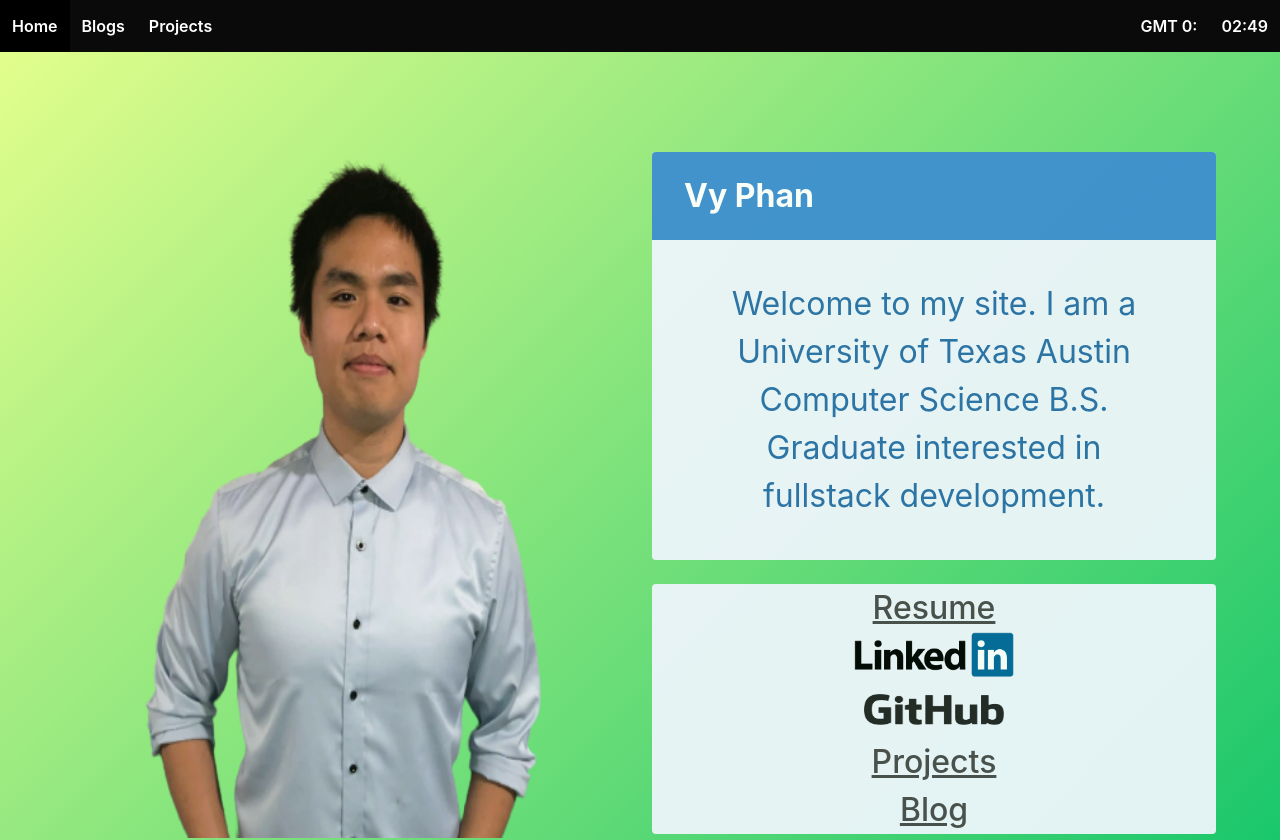
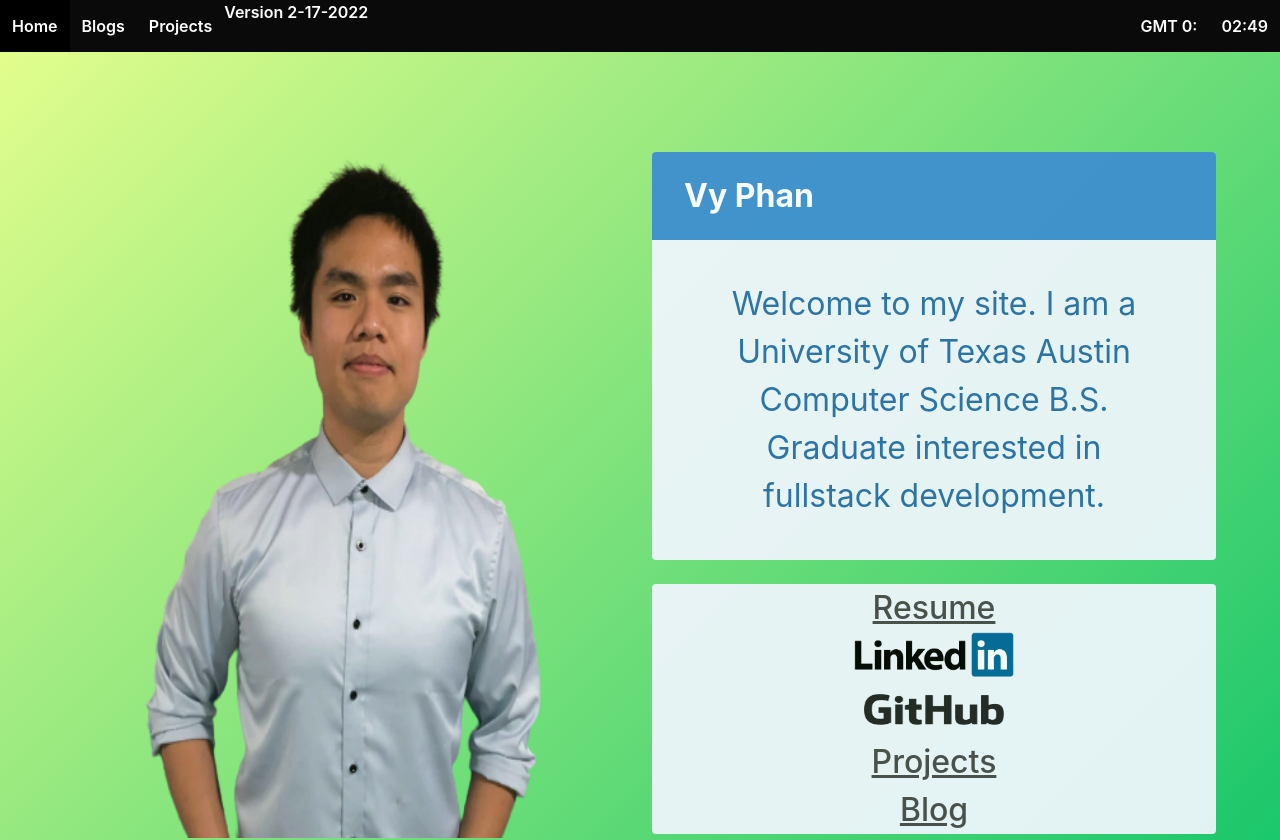
Before and after one commit to vphan6896/my-web, a React (Create React App) app: page / in a window 1280 px wide. Built offline with nearby package versions, Linux system fonts and the light colour scheme.

Commit message:
Added invisible text to nav bar for easy test

```diff
--- a/src/Components/Navigation/Navbar.js
+++ b/src/Components/Navigation/Navbar.js
@@ -29,6 +29,8 @@ class Navbar extends Component {
           <Link className="navbar-item" to="/projects">
             Projects
           </Link>
+
+          <p>Version 2-17-2022</p>
         </div>
         <div className="navbar-end has-text-weight-semibold">
           <p className="navbar-item">
```
